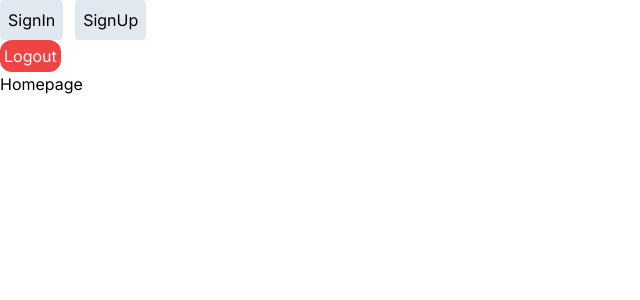
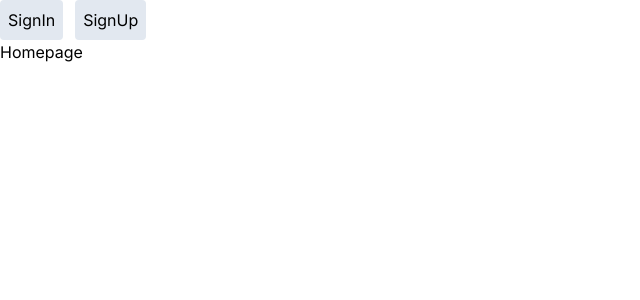
Before and after one commit to anggspradivts/hotel-booking-app, a Next.js app: page / in a window 1280 px wide. Shown: the top 300 px of the page, without its empty margins (0-640 px from the left). Built offline with nearby package versions, Linux system fonts and the light colour scheme.

Commit message:
small fixes

```diff
--- a/app/_components/Navbar.tsx
+++ b/app/_components/Navbar.tsx
@@ -13,17 +13,7 @@ const Navbar = () => {
     <div>
       <UserAvatar />
 
-      <button
-        className="bg-red-500 text-white p-1 rounded-xl"
-        onClick={() => {
-          const removeToken = localStorage.removeItem("token");
 
-          window.location.reload();
-          console.log("refresh")
-        }}
-      >
-        Logout
-      </button>
     </div>
   );
 };
--- a/components/user-avatar.tsx
+++ b/components/user-avatar.tsx
@@ -25,7 +25,6 @@ const UserAvatar = () => {
 
         setEmail(email);
         setName(name);
-
       } catch (error) {
         if (axios.isAxiosError(error) && error.response?.status === 401) {
           // Token is expired or invalid
@@ -46,13 +45,34 @@ const UserAvatar = () => {
     <div className="">
       {name ? (
         <div className="">
-          <span className="px-3 p-1 rounded-full bg-sky-500">{name.charAt(0)}</span>
+          <span className="px-3 p-1 rounded-full bg-sky-500">
+            {name.charAt(0)}
+          </span>
           <span>email:{email}</span>
+          <button
+            className="bg-red-500 text-white p-1 rounded-xl"
+            onClick={() => {
+              localStorage.removeItem("token");
+              window.location.reload();
+            }}
+          >
+            Logout
+          </button>
         </div>
       ) : (
         <div className="space-x-3">
-          <button onClick={() => router.push("sign-in")} className="bg-slate-200 p-2 rounded">SignIn</button>
-          <button onClick={() => router.push("sign-up")} className="bg-slate-200 p-2 rounded">SignUp</button>
+          <button
+            onClick={() => router.push("sign-in")}
+            className="bg-slate-200 p-2 rounded"
+          >
+            SignIn
+          </button>
+          <button
+            onClick={() => router.push("sign-up")}
+            className="bg-slate-200 p-2 rounded"
+          >
+            SignUp
+          </button>
         </div>
       )}
     </div>
```
